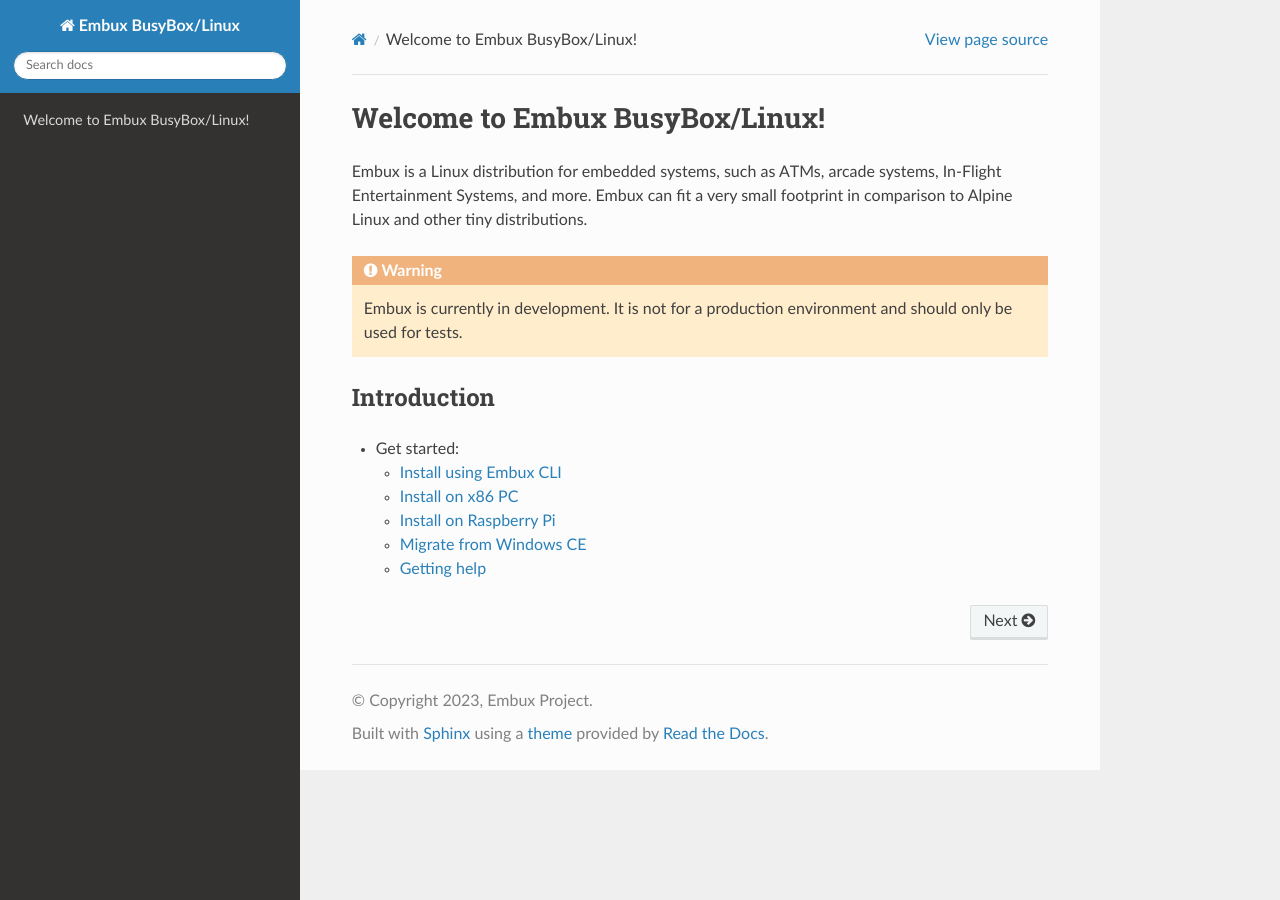
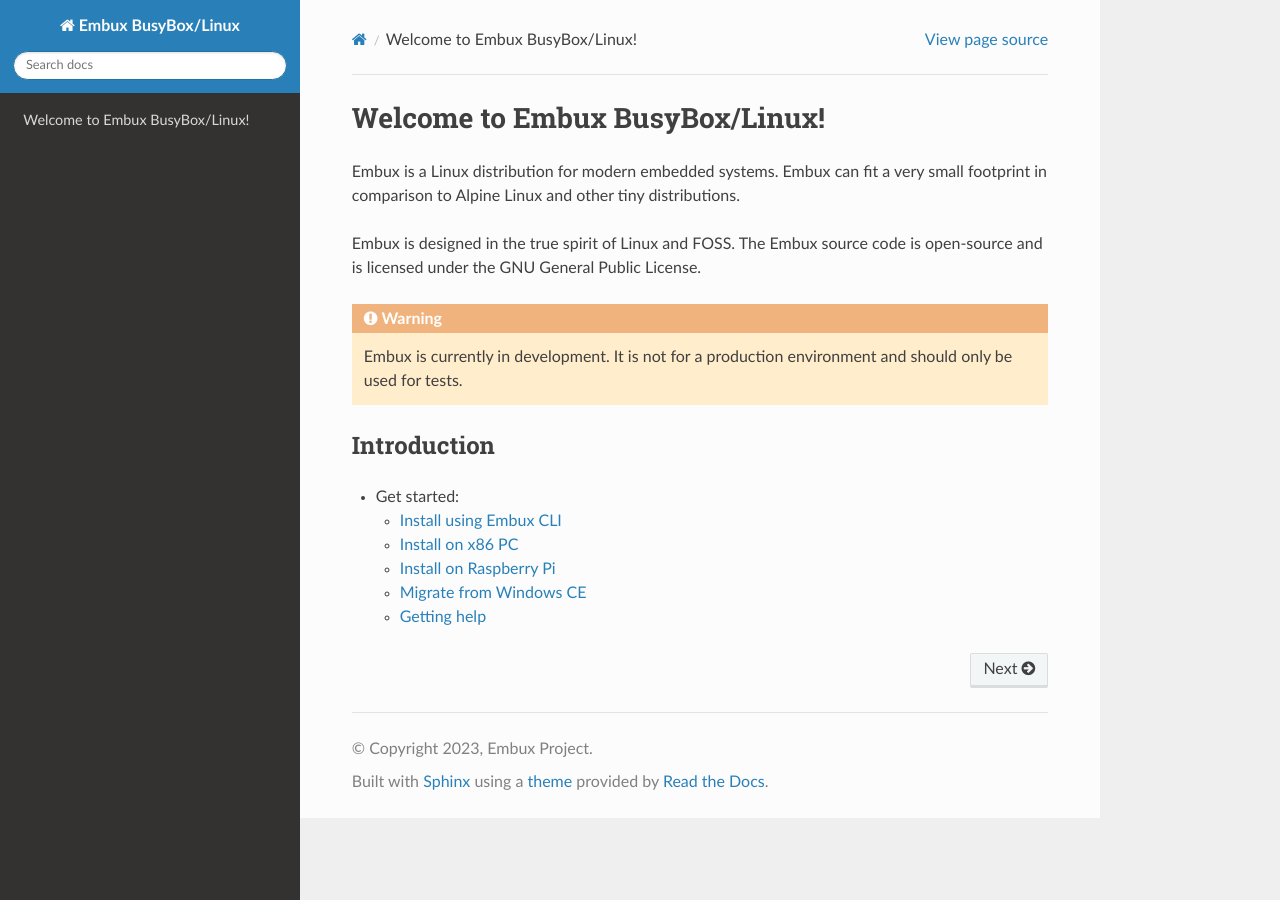
Before and after one commit to embuxLinux/embuxlinux.github.io, a Sphinx documentation site: the page built from source/index.rst, in a window 1280 px wide. Built offline with Sphinx 7.4.7 and the Read the Docs theme 2.0.0, drawn with Linux system fonts in a browser that asks for light colours.

Commit message:
Update index.rst

```diff
--- a/source/index.rst
+++ b/source/index.rst
@@ -1,9 +1,11 @@
 Welcome to Embux BusyBox/Linux!
 ===============================
 
-Embux is a Linux distribution for embedded systems, such as ATMs, arcade
-systems, In-Flight Entertainment Systems, and more. Embux can fit a very
+Embux is a Linux distribution for modern embedded systems. Embux can fit a very
 small footprint in comparison to Alpine Linux and other tiny distributions.
+
+Embux is designed in the true spirit of Linux and FOSS. The Embux source code
+is open-source and is licensed under the GNU General Public License.
 
 .. warning::
 
```
